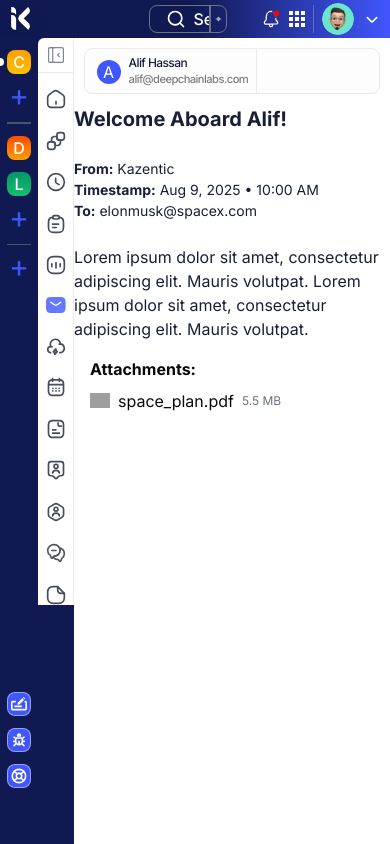
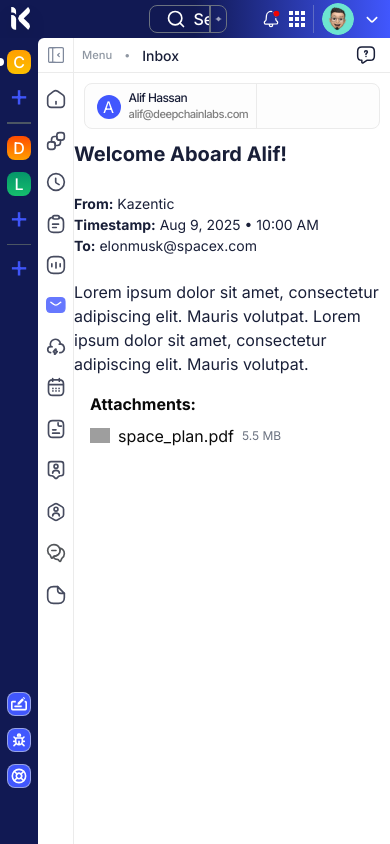
Before and after one commit to Shamiul-alim/Kazentic, a Next.js app: page /email/1 in a window 390 px wide. Built offline with nearby package versions, Linux system fonts and the light colour scheme; grey boxes are pictures that could not be loaded.

Commit message:
SideMenu Responsive

```diff
--- a/src/app/(application)/email/[emailId]/page.tsx
+++ b/src/app/(application)/email/[emailId]/page.tsx
@@ -12,6 +12,24 @@
   if (!email) return <div>Email not found!</div>;
   return (
     <div className="w-full h-full bg-[#FFFFFF] flex flex-col">
+      <div className="flex  items-center bg-[#FFFFFF]  border-b border-[#EBEBEB] p-2 sm:pl-3 md:pl-5 h-[2.188rem] ">
+        <span className="text-[0.7rem] sm:texxt-[0.875rem] text-[#8F97A2] font-medium">
+          Menu
+        </span>
+        <span className="text-[0.7rem] sm:text-[0.875rem] text-[#8F97A2] font-medium ml-3">
+          &#x2022;
+        </span>
+        <span className="text-[0.875rem] text-[#191F38] font-medium ml-3 ">
+          Inbox
+        </span>
+        <Image
+          src="/assets/messageQuestion.svg"
+          alt="icon"
+          width={20}
+          height={20}
+          className="ml-auto mr-[0.4rem] shrink-0"
+        />
+      </div>
       <div className=" rounded-lg bg-[#FDFDFD] border border-[#EBEBEB] m-[0.6rem] sm:m-[0.9rem] md:m-[1.25rem] flex flex-row items-center justify-between pl-3 pr-3">
         <div className="flex flex-row h-[2.8rem] md:h-[3.25rem]  py-[0.688rem]  border-r border-[#EBEBEB] space-x-2  ">
           <div className=" rounded-full bg-[#4157FE] w-[1.5rem] h-[1.5rem] md:h-[1.875rem] md:w-[1.875rem] flex justify-center items-center">
--- a/src/components/Email/EmailSection.tsx
+++ b/src/components/Email/EmailSection.tsx
@@ -84,7 +84,7 @@
 
   return (
     <div
-      className={`w-full h-full bg-[#FFFFFF] flex flex-col ${
+      className={`w-full bg-[#FFFFFF] flex flex-col ${
         isMobile && isSidebarOpen ? "rounded-tl-lg" : ""
       }`}
     >
@@ -181,7 +181,7 @@
           </div>
         )}
         <div
-          className={`transition-all duration-500 ease-out w-full h-screen overflow-x-auto  ${
+          className={`transition-all duration-500 ease-out w-full h-screen overflow-y-auto  ${
             activeTab ? "opacity-100 scale-100" : "opacity-0 scale-95"
           }`}
         >
--- a/src/components/Sidemenu/SideMenu.tsx
+++ b/src/components/Sidemenu/SideMenu.tsx
@@ -75,7 +75,7 @@
           <div className="flex w-auto pr-5">
             {section.hasDropdown && (
               <ChevronDown
-                className={`transition-transform  duration-300  ml-12  ${
+                className={`transition-transform  duration-300  ml-14  ${
                   isManageOpen ? "rotate-180" : ""
                 }`}
                 onClick={toggleDropdown}
@@ -96,7 +96,7 @@
   //mobail section
   if (!isSidebarOpen) {
     return (
-      <div className="w-9 md:w-12 min-w-9 flex flex-grow flex-col bg-[#FFFFFF] border-r border-[#EBEBEB] flex-shrink-0 rounded-tl-md">
+      <div className="w-9 md:w-12 min-w-9 h-full flex flex-grow flex-col bg-[#FFFFFF] border-r border-[#EBEBEB] flex-shrink-0 rounded-tl-md">
         <div className="h-[2.188rem] flex items-center justify-center border-b border-[#EBEBEB]">
           <Image
             alt="icon"
@@ -125,7 +125,7 @@
   }
 
   return (
-    <div className="w-[12.5rem]  bg-[#FFFFFF] text-[#191F38] border-r border-[#EBEBEB] flex flex-grow flex-col rounded-tl-md md:relative absolute  z-50 ">
+    <div className="w-[12.5rem] h-full bg-[#FFFFFF] text-[#191F38] border-r border-[#EBEBEB] flex flex-grow flex-col rounded-tl-md md:relative absolute  z-50 ">
       {/* Carbon Stream Section */}
       <div className="flex items-center mb-2 border-b border-[#EBEBEB] p-3 h-[2.188rem] rounded-tl-md">
         <div className="flex items-center gap-2">
```
